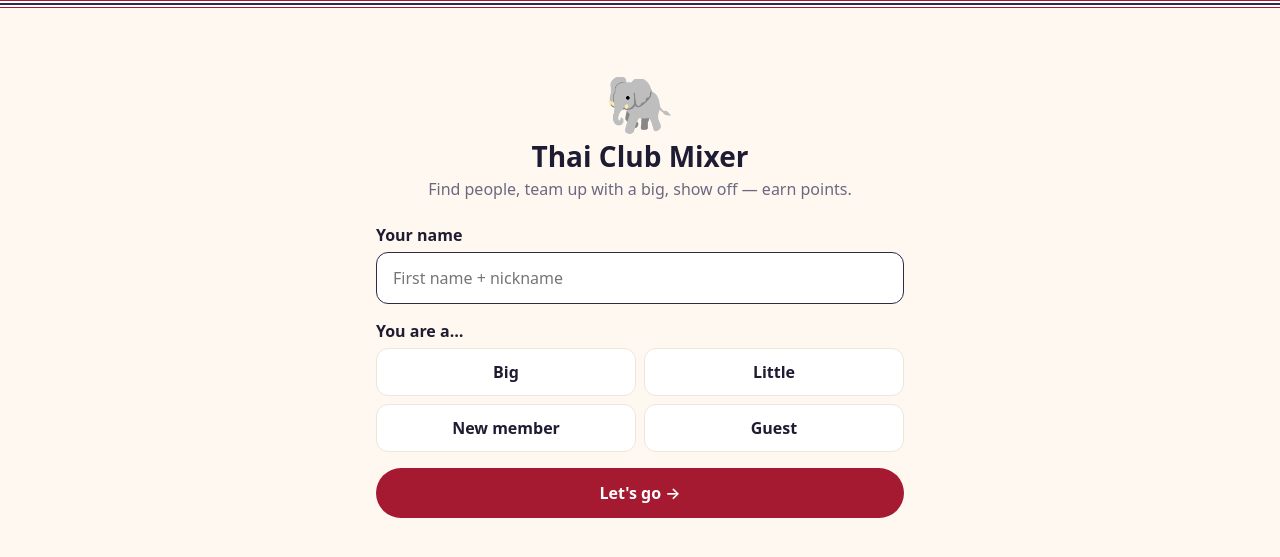
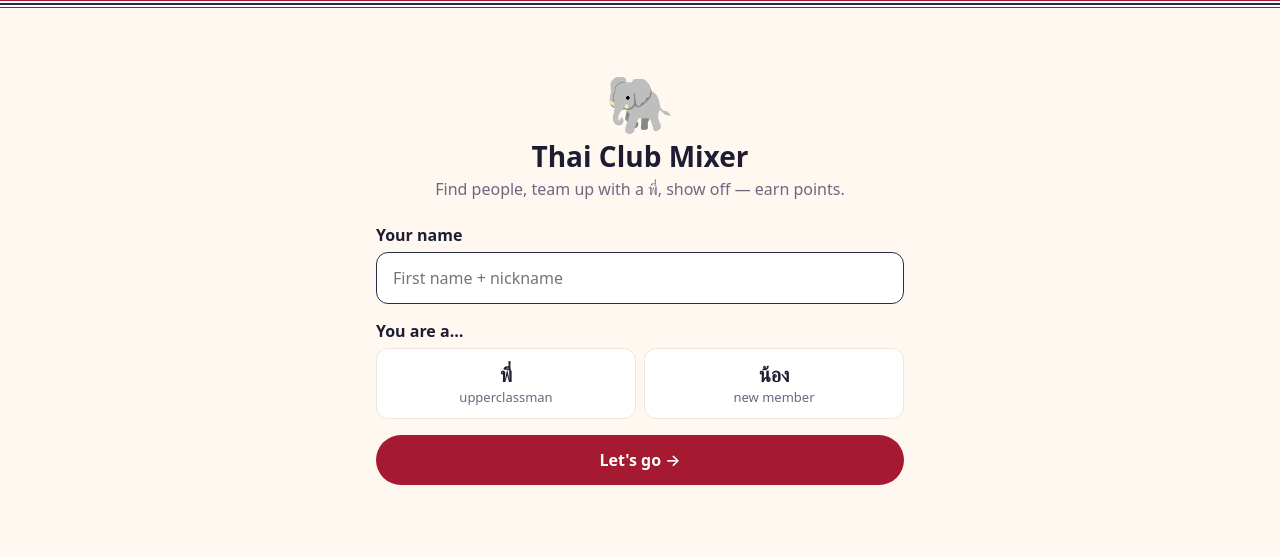
Before and after one commit to Vin124/thai-mixer, a Flask app: page / in a window 1280 px wide. Shown: the top 557 px of the page. Run offline with Flask 3, Linux system fonts and the light colour scheme; some web fonts are replaced.

Commit message:
Use พี่ / น้อง roles instead of big/little/new/guest
Co-Authored-By: Claude Opus 5.5 <noreply@anthropic.com>

```diff
--- a/app.py
+++ b/app.py
@@ -63,7 +63,8 @@ app.config.update(
 
 ADMIN_PASSWORD = os.environ.get("ADMIN_PASSWORD")
 
-ROLES = {"big": "Big", "little": "Little", "new": "New member", "other": "Guest"}
+ROLES = {"phi": "พี่", "nong": "น้อง"}
+ROLE_HINTS = {"phi": "upperclassman", "nong": "new member"}
 IMAGE_TYPES = {"image/jpeg", "image/png", "image/webp", "image/gif", "image/heic", "image/heif"}
 VIDEO_TYPES = {"video/mp4", "video/quicktime", "video/webm"}
 EXTENSIONS = {"image/jpeg": "jpg", "image/png": "png", "image/webp": "webp", "image/gif": "gif",
@@ -126,7 +127,7 @@ def leaderboard(limit=None):
 def join_page():
     if current_player():
         return redirect(url_for("play"))
-    return render_template("join.html", event=content.EVENT_NAME, roles=ROLES, error=None)
+    return render_template("join.html", event=content.EVENT_NAME, roles=ROLES, hints=ROLE_HINTS, error=None)
 
 
 @app.post("/join")
@@ -136,13 +137,13 @@ def join():
     if not name:
         error = "Type your name so people can find you."
     elif role not in ROLES:
-        error = "Pick one: big, little, new member or guest."
+        error = "Pick one: พี่ or น้อง."
     elif db.query("SELECT 1 FROM mixer_players WHERE name_key = ?", (name.lower(),), one=True):
         error = f"Someone already joined as “{name}”. Add your last initial or nickname."
     else:
         error = None
     if error:
-        return render_template("join.html", event=content.EVENT_NAME, roles=ROLES,
+        return render_template("join.html", event=content.EVENT_NAME, roles=ROLES, hints=ROLE_HINTS,
                                error=error, name=name, role=role), 400
 
     pid = str(uuid.uuid4())
--- a/content.py
+++ b/content.py
@@ -38,8 +38,8 @@ BINGO_TRAITS = [
     "Has ridden a tuk-tuk",
     "Can name 5 Thai provinces in 10 seconds",
     "Has been to a wat (Thai temple) here",
-    "Is a big",
-    "Is a new member",
+    "Is a พี่ (upperclassman)",
+    "Is a น้อง (new member)",
     "Speaks 3+ languages",
     "Has the same birth month as you",
     "Is in the same major as you",
@@ -54,16 +54,16 @@ FREE_SQUARE = "FREE — you showed up 🇹🇭"
 
 CHALLENGES = [
     {"id": "c-wai-selfie", "points": 3, "proof": "photo",
-     "title": "Team up with a big for a wai selfie",
+     "title": "Team up with a พี่ for a wai selfie",
      "detail": "Both of you doing a proper wai."},
     {"id": "c-teach-phrase", "points": 5, "proof": "video",
-     "title": "Team up with a big to learn a Thai phrase",
-     "detail": "Film your big teaching you and you saying it back."},
+     "title": "Team up with a พี่ to learn a Thai phrase",
+     "detail": "Film your พี่ teaching you and you saying it back."},
     {"id": "c-drama-poster", "points": 5, "proof": "photo",
-     "title": "Team up with a big to recreate a Thai drama poster",
+     "title": "Team up with a พี่ to recreate a Thai drama poster",
      "detail": "Dramatic poses required."},
     {"id": "c-dance", "points": 5, "proof": "video",
-     "title": "Team up with a big for a 10-second dance",
+     "title": "Team up with a พี่ for a 10-second dance",
      "detail": "Any song, any dance, both of you on camera."},
     {"id": "c-squad", "points": 5, "proof": "photo",
      "title": "Group photo with 5+ people you just met",
--- a/static/style.css
+++ b/static/style.css
@@ -73,6 +73,8 @@ h1 { font-size: 28px; font-weight: 700; }
 }
 .roles input { position: absolute; opacity: 0; pointer-events: none; }
 .roles input:checked + span { color: var(--red); }
+.roles .role-hint { display: block; font-size: 13px; font-weight: 500; color: var(--muted); }
+.roles label > span { font-size: 20px; }
 .roles label:has(input:checked) { border-color: var(--red); background: var(--red-soft); }
 
 /* ---------- join ---------- */
--- a/templates/join.html
+++ b/templates/join.html
@@ -10,7 +10,7 @@
     <div class="hero">
       <div class="emoji">🐘</div>
       <h1>{{ event }}</h1>
-      <p class="sub">Find people, team up with a big, show off — earn points.</p>
+      <p class="sub">Find people, team up with a พี่, show off — earn points.</p>
     </div>
 
     {% if error %}<div class="error">{{ error }}</div>{% endif %}
@@ -26,7 +26,7 @@
         <div class="roles">
           {% for key, label in roles.items() %}
           <label><input type="radio" name="role" value="{{ key }}" required
-                        {% if role == key %}checked{% endif %}><span>{{ label }}</span></label>
+                        {% if role == key %}checked{% endif %}><span>{{ label }}<small class="role-hint">{{ hints[key] }}</small></span></label>
           {% endfor %}
         </div>
       </div>
--- a/templates/play.html
+++ b/templates/play.html
@@ -33,7 +33,7 @@
       <div class="bingo" id="bingo"></div>
     </section>
     <section data-panel="challenges" hidden>
-      <p class="hint">Grab a big, do the thing, upload the proof.</p>
+      <p class="hint">Grab a พี่, do the thing, upload the proof.</p>
       <div class="cards" id="challenges"></div>
     </section>
     <section data-panel="perform" hidden>
```
Also changed, not shown: README.md.
